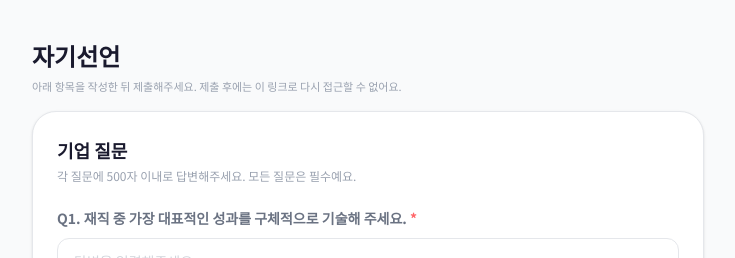
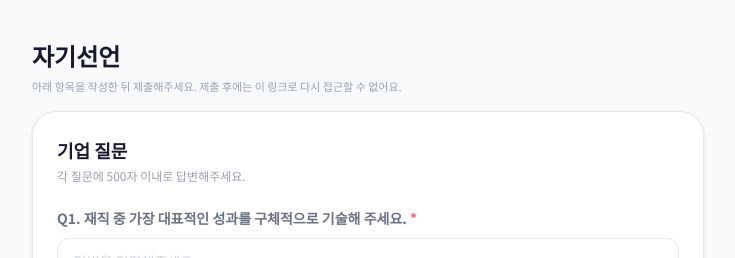
Before and after one commit to GeniCheck/Frontend, a React (Vite) app: page /verification/self-declare/1 in a window 1280 px wide. Shown: the top 258 px of the page, without its empty margins (272-1007 px from the left). Built offline with nearby package versions, Linux system fonts and the light colour scheme.

Commit message:
chore: 멘트 수정

```diff
--- a/src/components/verification/CompanyQuestionList.tsx
+++ b/src/components/verification/CompanyQuestionList.tsx
@@ -24,7 +24,7 @@ const CompanyQuestionList: React.FC<CompanyQuestionListProps> = ({
       <div>
         <h2 className="text-text1 text-lg font-black">기업 질문</h2>
         <p className="mt-1 text-xs text-gray-400">
-          각 질문에 500자 이내로 답변해주세요. 모든 질문은 필수예요.
+          각 질문에 500자 이내로 답변해주세요.
         </p>
       </div>
 
```
